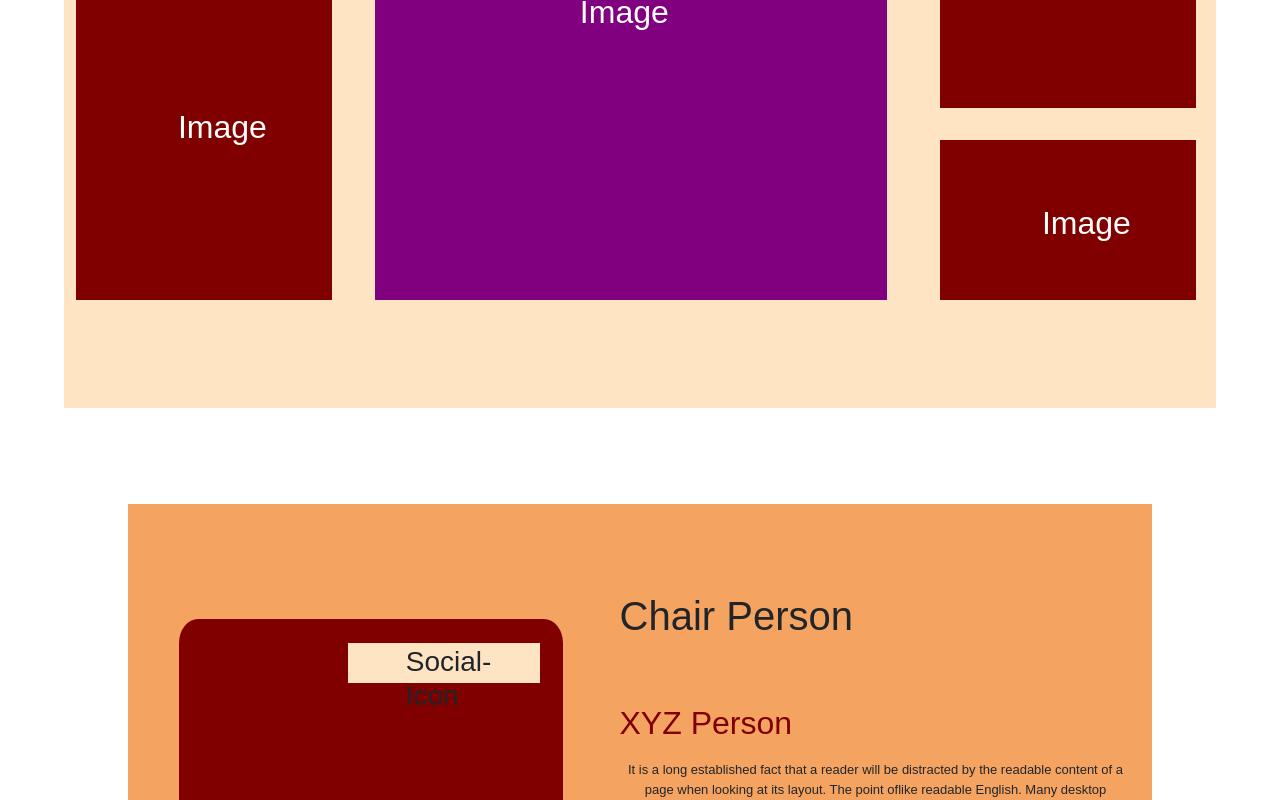
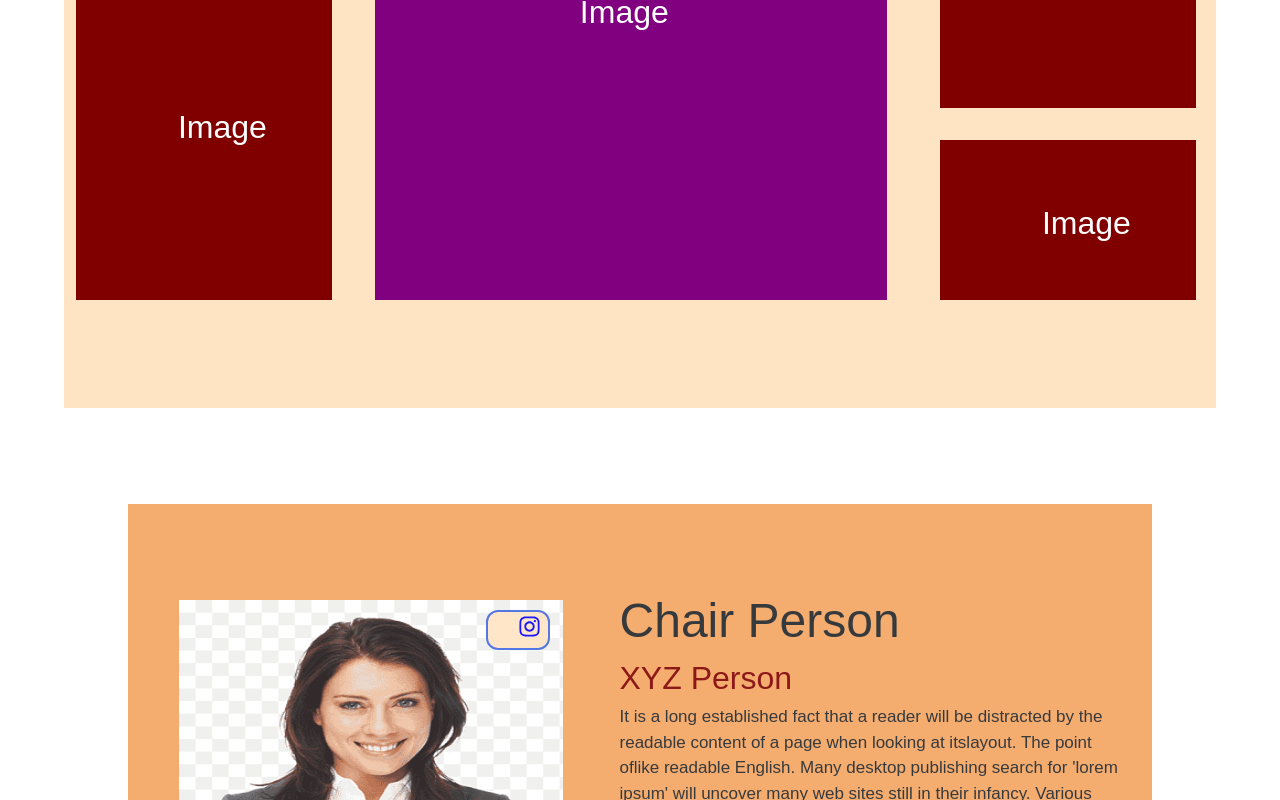
Before and after one commit to shivanipatil07/project1_IB03, a React (Create React App) app: page / in a window 1280 px wide. Shown: the part 2000-2800 px from the top of the page. Built offline with nearby package versions, Linux system fonts and the light colour scheme.

Commit message:
chairperson page

```diff
--- a/src/react-assign-1/Navbar/Chair-person/Chairperson.css
+++ b/src/react-assign-1/Navbar/Chair-person/Chairperson.css
@@ -10,38 +10,91 @@
     height: 80vh;
     width: 80vw;
     background-color: sandybrown;
+    opacity: 0.9;
     position: absolute;
     top:10%;
-    left: 10%;
+    left:10%;
 }
 .chair-img{
     height: 60vh;
     width: 30vw;
     background-color: maroon;
-    position: absolute;
-    top:18%;
+    position: relative;
+    top:15%;
     left: 5%;
     border-radius: 5%;
+
+
 }
-.chair-img h1{
-    color:white;
+.chair-img img{
+    height: 60vh;
+    width: 30vw;
+    /*color:white;
     position: absolute;
     top:40%;
-    left: 20%;
+    left: 20%;*/
+
 }
+/*===============icon========================*/
 .social-icon{
-    height: 5vh;
-    width: 15vw;
+    height:5vh;
+    width:5vw;
     background-color: bisque;
+    border:2px solid royalblue;
+    border-radius:12px;
     position: absolute;
-    top:5%;
-    left: 44%;
+    top:2%;
+    left: 80%;
 }
 .social-icon h3{
+    width:27px;
+    height:27px;
+    color:blue;
+    font-size:23px;
+    border-radius: 50%;
+    position: relative;
+    left:16px;
+}
+.social-icon h3:hover{
+    color: black;
+}
+.container{
+    height: 30px;
+    width: 80px;
+    position: relative;
+    text-align: center;
+    line-height: 30px;
+    font-size:20px;
+    cursor: pointer;
+    transition: 0.8s;
+
+}
+.dropdown{
+    height: auto;
+    width:5vw;
     position: absolute;
-    top:5%;
-    left: 30%;
+    left:16px;
+    padding:12px;
+    display: none;
+
+
 }
+a{
+    display:flex;
+    padding-left: 5px;
+    font-size:20px;
+    color: blue;
+}
+a:hover{
+    color: black;
+}
+.container:hover >.dropdown{
+    display:block;
+    transform: translate(0,-5px);
+
+}
+/*--------------------------chair person-----------*/
+
 .chair-person{
     height: 70vh;
     width: 40vw;
@@ -51,30 +104,35 @@
     top: 5%;
 }
 .chair-person h1{
+    font-size:3rem;
     position: absolute;
     top:10%;
     /* left: 30%; */
 }
 .chair-person h2{
+    font-size: 2rem;
     position: absolute;
-    top:30%;
+    top:22%;
     color:maroon;
 
 }
 .chair-person p{
     position: absolute;
-    top:50%;
-    /* text-align: center; */
+    top:30%;
+    font-size:17px;
+
+
 }
+/*------------------------media------------*/
 
 @media screen and (max-width:500px){
 .chair-main{
-        height: 100%;
-        width: 100%;
+    height:100%;
+    width:100%;
     background-color: sandybrown;
-        position: absolute;
+    position:absolute;
     top:0%;
-        left: 0%;
+    left:0%;
 }
 .chair-img{
     height: 50%;
@@ -82,22 +140,20 @@
     background-color: maroon;
     position: absolute;
     top:2%;
-        left: 2%;
+    left:2%;
     border-radius: 5%;
 }
+    .chair-img img{
+        height:50vh;
+        width:95vw;
+    }
     .social-icon{
-        height: 5vh;
-        width: 40%;
+        height:4vh;
+        width:20%;
         background-color: bisque;
         position: absolute;
-        top:5%;
-        left: 44%;
-    }
-    .social-icon h3{
-        position: absolute;
-        top:8%;
-        left: 25%;
-        font-size: large;
+        top:2%;
+        left:70%;
     }
     .chair-person{
         height: 48%;
@@ -110,27 +166,31 @@
     .chair-person h1{
         position: absolute;
         top:2%;
-        font-size:x-large;
+        left:28%;
+        font-size:2rem;
+
     }
     .chair-person h2{
         position: absolute;
         top:12%;
+        left:32%;
         color:maroon;
-        font-size: large;
+        font-size:1.5rem;
+        text-align: center;
     }
     .chair-person p{
-        text-align: center;
+        text-align:left;
         position: absolute;
         top:25%;
-        font-size: small;
+
+    }
+    a{
+    display:block;
+    color: black;
+    }
+    a:hover{
+        color:royalblue;
     }
 
+
 }
-@media screen and (min-width:500px){
-    .chair-person p{
-        text-align: center;
-        position: absolute;
-        top:40%;
-        font-size: small;
-    }
-}
--- a/src/react-assign-1/Navbar/Chair-person/Chairperson.js
+++ b/src/react-assign-1/Navbar/Chair-person/Chairperson.js
@@ -1,5 +1,8 @@
 import React from 'react'
 import './Chairperson.css'
+import {FaLinkedinIn, FaInstagram,FaTwitter, FaWhatsapp} from "react-icons/fa";
+import chair from'../assets/chair-person-img.png'
+
 
 export default function Chairperson() {
   return (
@@ -7,26 +10,34 @@ export default function Chairperson() {
       <div className='chair-main'>
 
         <div className='chair-img'>
-          <h1>Chair-Person-Image</h1>
-          <div className='social-icon'>
-            <h3>Social-Icon</h3>
-          </div>
-        </div>
+        <img src={chair} alt="chair"/>
+
+           <div className='social-icon'>
+            <div className='container'>
+                <h3><FaInstagram/></h3>
+                <div className='dropdown'>
+                  <a href=''><FaLinkedinIn/></a>
+                  <a href=''><FaTwitter/></a>
+                  <a href=''><FaWhatsapp/></a>
+                </div>
+            </div>
+           </div>
+
+      </div>
 
         <div className='chair-person'>
           <h1>Chair Person</h1>
           <h2>XYZ Person</h2>
           <p>It is a long established fact that a reader will be
             distracted by the readable content of a page
-            when looking at its layout. The point oflike
+            when looking at itslayout. The point oflike
             readable English. Many desktop publishing
             search for 'lorem ipsum' will uncover many web
             sites still in their infancy. Various versions have
             evolved over the years, sometimes by accident,
-            sometimes on purpose (infancy. Various
+            sometimes on purpose infancy. Various
             versions have evolved over the years,
-            sometimes by accident, sometimes on purpose
-            (injected humour and the like).</p>
+            sometimes by accident,sometimes on purpose.</p>
         </div>
       </div>
     </div>
```
Lines whose indentation alone changed are shown as unchanged.
